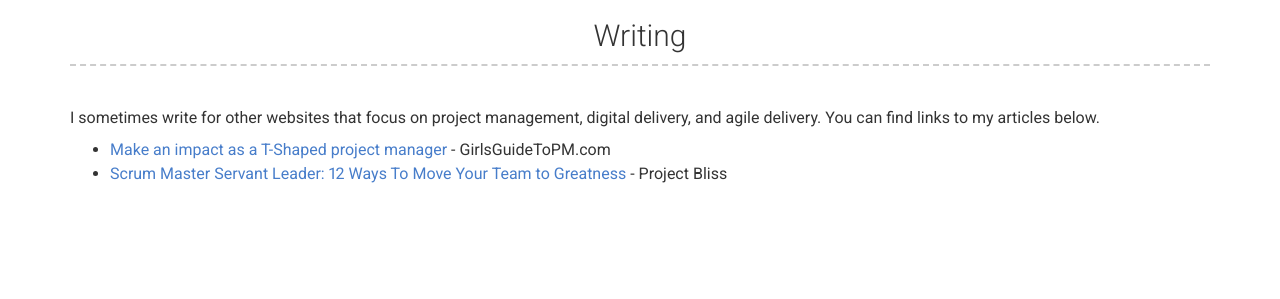
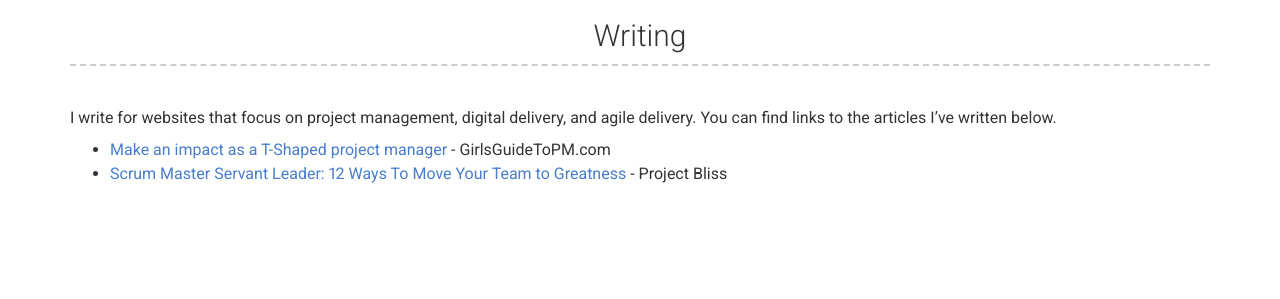
Before and after one commit to csgdavidson/Charlie-Davidson2, a Jekyll site: the page built from index.md, in a window 1280 px wide. Shown: the part 1405-1704 px from the top of the page. Built offline with Jekyll 4.4.1, drawn with Linux system fonts in a browser that asks for light colours; nearby versions of some CDN libraries.

Commit message:
Update _config.yml

```diff
--- a/_config.yml
+++ b/_config.yml
@@ -34,7 +34,7 @@ projects_title: Certifications
 # More Section
 more_title: Writing
 more_content: | # this will include new lines to allow paragraphs
-  I sometimes write for other websites that focus on project management, digital delivery, and agile delivery. You can find links to my articles below.
+  I  write for websites that focus on project management, digital delivery, and agile delivery. You can find links to the articles I've written below.
     - <a href="https://www.girlsguidetopm.com/t-shaped-project-manager/" target="_blank">Make an impact as a T-Shaped project manager</a> - GirlsGuideToPM.com
     - <a href="https://projectbliss.net/how-to-be-a-great-scrum-master-servant-leader/" target="_blank">Scrum Master Servant Leader: 12 Ways To Move Your Team to Greatness</a> - Project Bliss
 
```
